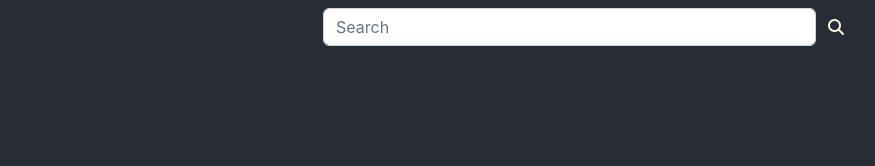
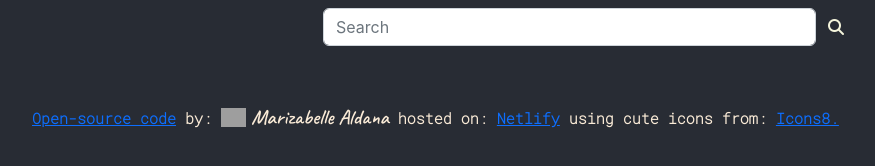
Before and after one commit to CatVirus22/dictionary-react, a React (Create React App) app: page / in a window 1280 px wide. Shown: the part 454-620 px from the top of the page, without its empty margins (50-925 px from the left). Built offline with nearby package versions, Linux system fonts and the light colour scheme; grey boxes are pictures that could not be loaded.

Commit message:
Added Footer.js CSS atributes, Footer.js component created, and added to App.js

```diff
--- a/src/App.css
+++ b/src/App.css
@@ -26,3 +26,23 @@
 button:focus {
   box-shadow: 0 0 0 rgb(255, 255, 255) !important;
 }
+
+/* Footer */
+
+.coder {
+  font-family: "Roboto Mono", monospace;
+  font-weight: bolder;
+  font-size: 15px;
+  color: antiquewhite;
+}
+
+.coderName {
+  font-family: "Caveat", cursive;
+  font-size: 21px;
+  color: antiquewhite;
+}
+
+.kat {
+  width: 25px;
+  padding-bottom: 5px;
+}
--- a/src/App.js
+++ b/src/App.js
@@ -1,5 +1,6 @@
 import "./App.css";
 import Search from "./Search";
+import Footer from "./Footer";
 
 function App() {
   return (
@@ -11,9 +12,11 @@ function App() {
             className="book"
             alt="book-pic"
             src="https://img.icons8.com/external-flaticons-lineal-color-flat-icons/64/undefined/external-dictionary-online-education-flaticons-lineal-color-flat-icons.png"
+            title="click to get icon"
           />
         </div>
         <Search />
+        <Footer />
       </div>
     </div>
   );
--- /dev/null
+++ b/src/Footer.js
@@ -0,0 +1,40 @@
+import React from "react";
+import "./App.css";
+
+export default function Footer() {
+  return (
+    <footer>
+      <div
+        className="row d-flex justify-content-start pt-4"
+        data-ride="carousel"
+      >
+        <div className="col pb-2 pt-2">
+          <div className="coder">
+            <a
+              href="https://github.com/CatVirus22/dictionary-react"
+              target="_blank"
+              rel="noreferrer"
+            >
+              Open-source code
+            </a>
+            <span> by: </span>
+            <img
+              className="kat"
+              src="https://img.icons8.com/stickers/50/000000/cat.png"
+              alt="cade-cat"
+            />
+            <span className="coderName"> Marizabelle Aldana</span>
+            <span> hosted on: </span>
+            <a href="https://www.netlify.com/" target="_blank" rel="noreferrer">
+              Netlify
+            </a>
+            <span> using cute icons from: </span>
+            <a href="https://icons8.com/" target="_blank" rel="noreferrer">
+              Icons8.
+            </a>
+          </div>
+        </div>
+      </div>
+    </footer>
+  );
+}
```
